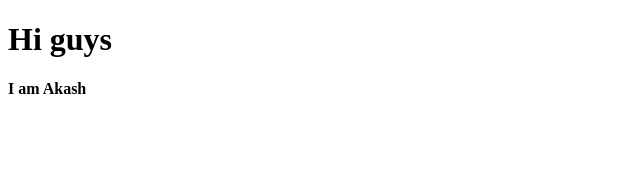
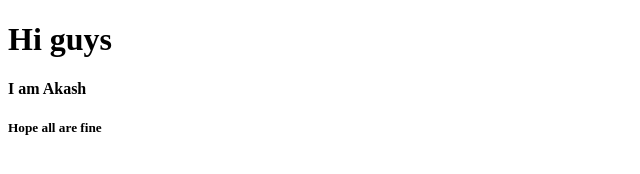
Before and after one commit to AkashAshok11/AkashAshok11.github.io, a plain HTML site: page index.html in a window 1280 px wide. Shown: the full height of the page, 0-640 px from the left. Drawn offline with Linux system fonts and the light colour scheme.

Commit message:
Second version

```diff
--- a/index.html
+++ b/index.html
@@ -9,5 +9,6 @@
 <body>
     <h1>Hi guys</h1>
     <h4>I am Akash</h4>
+    <h5>Hope all are fine</h5>
 </body>
 </html>
```
